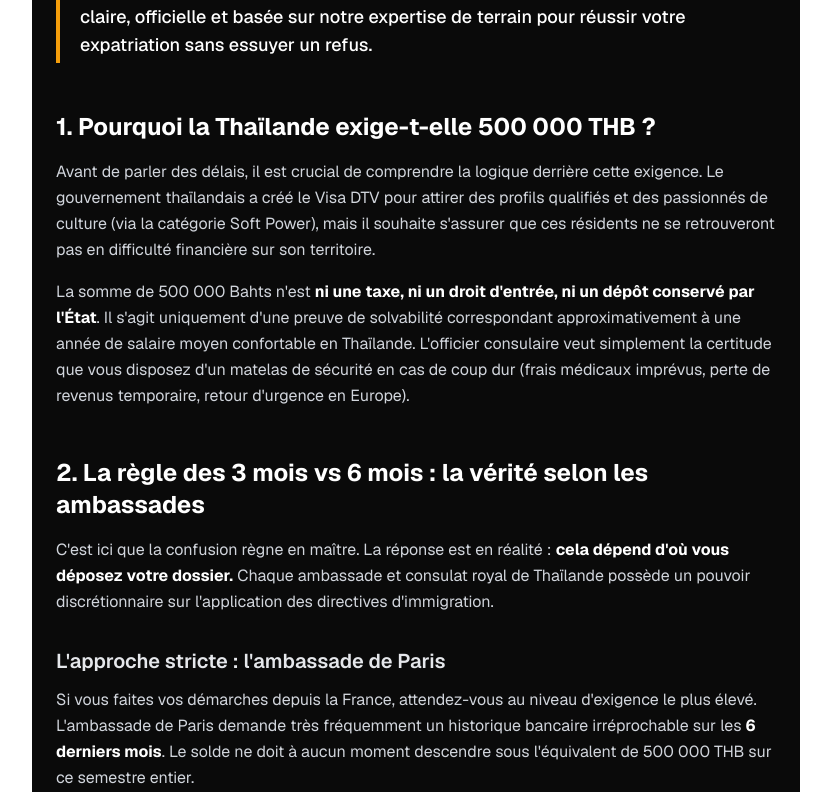
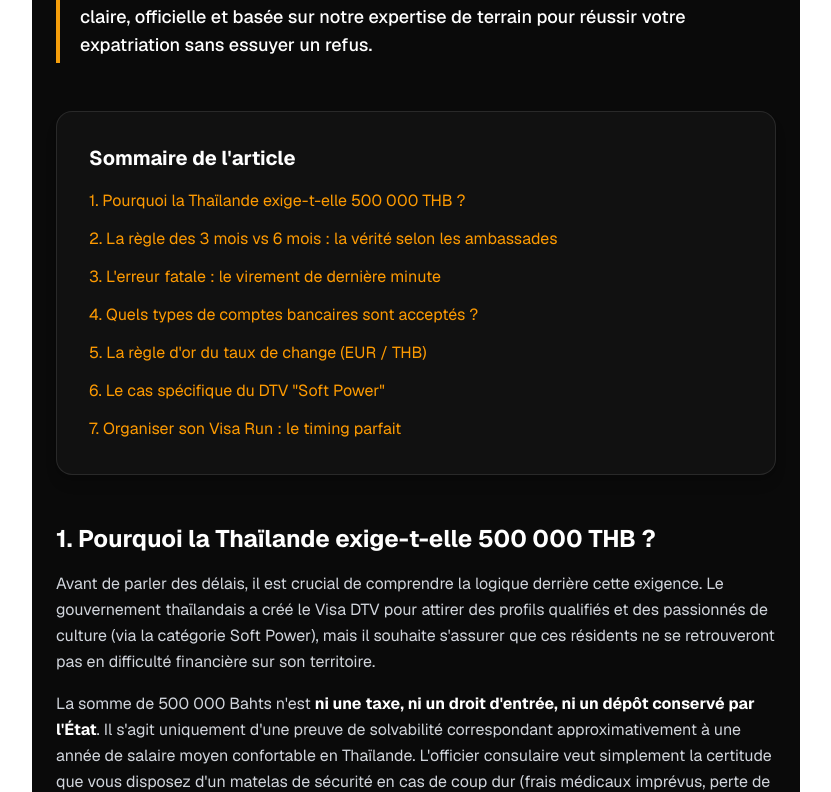
Before and after one commit to emaem-code/dtv-thailande, a Next.js app: page /blog/fonds-bancaires-visa-dtv in a window 1280 px wide. Shown: the part 729-1521 px from the top of the page, without its empty margins (224-1055 px from the left). Built offline with nearby package versions, Linux system fonts and the light colour scheme.

Commit message:
maillage article de blog

```diff
--- a/app/blog/fonds-bancaires-visa-dtv/page.tsx
+++ b/app/blog/fonds-bancaires-visa-dtv/page.tsx
@@ -199,9 +199,23 @@ export default function BlogArticleDTV() {
         </p>
       </div>
 
+      {/* ── SOMMAIRE CLIQUABLE ── */}
+      <nav className="bg-[#111111] border border-white/10 rounded-2xl p-6 md:p-8 mb-12 shadow-lg">
+        <h2 className="text-xl font-bold text-white mb-4">Sommaire de l'article</h2>
+        <ul className="space-y-3">
+          <li><a href="#logique-financiere" className="text-amber-500 hover:text-amber-400 hover:underline transition-colors text-sm md:text-base">1. Pourquoi la Thaïlande exige-t-elle 500 000 THB ?</a></li>
+          <li><a href="#delais-ambassades" className="text-amber-500 hover:text-amber-400 hover:underline transition-colors text-sm md:text-base">2. La règle des 3 mois vs 6 mois : la vérité selon les ambassades</a></li>
+          <li><a href="#erreur-virement" className="text-amber-500 hover:text-amber-400 hover:underline transition-colors text-sm md:text-base">3. L'erreur fatale : le virement de dernière minute</a></li>
+          <li><a href="#types-comptes" className="text-amber-500 hover:text-amber-400 hover:underline transition-colors text-sm md:text-base">4. Quels types de comptes bancaires sont acceptés ?</a></li>
+          <li><a href="#taux-change" className="text-amber-500 hover:text-amber-400 hover:underline transition-colors text-sm md:text-base">5. La règle d'or du taux de change (EUR / THB)</a></li>
+          <li><a href="#soft-power" className="text-amber-500 hover:text-amber-400 hover:underline transition-colors text-sm md:text-base">6. Le cas spécifique du DTV &quot;Soft Power&quot;</a></li>
+          <li><a href="#visa-run" className="text-amber-500 hover:text-amber-400 hover:underline transition-colors text-sm md:text-base">7. Organiser son Visa Run : le timing parfait</a></li>
+        </ul>
+      </nav>
+
       {/* ── SECTION 1 ── */}
       <section className="mb-12">
-        <h2 className="text-2xl font-bold text-white mb-4">
+        <h2 id="logique-financiere" className="text-2xl font-bold text-white mb-4 scroll-mt-24">
           1. Pourquoi la Thaïlande exige-t-elle 500 000 THB ?
         </h2>
         <p className="mb-4">
@@ -224,7 +238,7 @@ export default function BlogArticleDTV() {
 
       {/* ── SECTION 2 + TABLEAU ── */}
       <section className="mb-12">
-        <h2 className="text-2xl font-bold text-white mb-4">
+        <h2 id="delais-ambassades" className="text-2xl font-bold text-white mb-4 scroll-mt-24">
           2. La règle des 3 mois vs 6 mois : la vérité selon les ambassades
         </h2>
         <p className="mb-4">
@@ -294,7 +308,7 @@ export default function BlogArticleDTV() {
 
       {/* ── SECTION 3 ── */}
       <section className="mb-12">
-        <h2 className="text-2xl font-bold text-white mb-4">
+        <h2 id="erreur-virement" className="text-2xl font-bold text-white mb-4 scroll-mt-24">
           3. L&apos;erreur fatale : le virement de dernière minute
         </h2>
         <p className="mb-4">
@@ -319,7 +333,7 @@ export default function BlogArticleDTV() {
 
       {/* ── SECTION 4 + TABLEAU COMPTES ── */}
       <section className="mb-12">
-        <h2 className="text-2xl font-bold text-white mb-4">
+        <h2 id="types-comptes" className="text-2xl font-bold text-white mb-4 scroll-mt-24">
           4. Quels types de comptes bancaires sont acceptés ?
         </h2>
         <p className="mb-6">
@@ -345,7 +359,7 @@ export default function BlogArticleDTV() {
 
       {/* ── SECTION 5 ── */}
       <section className="mb-12">
-        <h2 className="text-2xl font-bold text-white mb-4">
+        <h2 id="taux-change" className="text-2xl font-bold text-white mb-4 scroll-mt-24">
           5. La règle d&apos;or du taux de change (EUR / THB)
         </h2>
         <p className="mb-4">
@@ -373,7 +387,7 @@ export default function BlogArticleDTV() {
 
       {/* ── SECTION 6 ── */}
       <section className="mb-12">
-        <h2 className="text-2xl font-bold text-white mb-4">
+        <h2 id="soft-power" className="text-2xl font-bold text-white mb-4 scroll-mt-24">
           6. Le cas spécifique du DTV &quot;Soft Power&quot;
         </h2>
         <p className="mb-4">
@@ -396,7 +410,7 @@ export default function BlogArticleDTV() {
 
       {/* ── SECTION 7 ── */}
       <section className="mb-12">
-        <h2 className="text-2xl font-bold text-white mb-4">
+        <h2 id="visa-run" className="text-2xl font-bold text-white mb-4 scroll-mt-24">
           7. Organiser son Visa Run : le timing parfait
         </h2>
 
@@ -436,9 +450,12 @@ export default function BlogArticleDTV() {
 
       {/* ── FAQ ── */}
       <section className="mb-14">
-        <h2 className="text-2xl font-bold text-white mb-6">
+        <h2 className="text-2xl font-bold text-white mb-3">
           FAQ — Vos questions les plus fréquentes
         </h2>
+        <p className="text-gray-400 mb-6 text-sm">
+          Pour toute autre interrogation concernant les statuts (Freelance, Famille, Soft Power), consultez notre <Link href="/faq" className="text-amber-500 hover:underline font-medium">Foire Aux Questions complète</Link>.
+        </p>
 
         <div className="space-y-4">
           {faqSchema.mainEntity.map((item) => (
```
